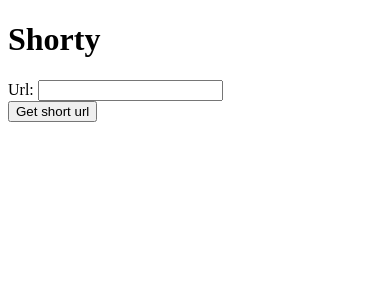
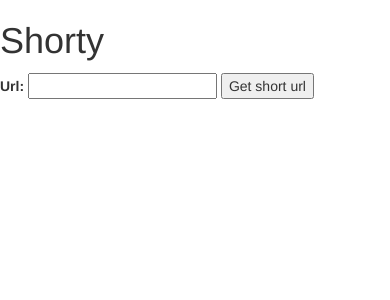
Before and after one commit to ruduran/shorty, a Django app: page / in a window 390 px wide. Shown: the top 300 px of the page. Run offline with Django 3.2, Linux system fonts and the light colour scheme; some libraries are stand-ins or nearby versions.

Commit message:
Improve the template

```diff
--- a/shorty/shortener/templates/shortener/index.html
+++ b/shorty/shortener/templates/shortener/index.html
@@ -1,15 +1,42 @@
 <!DOCTYPE html>
 <html>
+<head>
+    <title>Shorty</title>
+    <link rel="stylesheet" href="https://maxcdn.bootstrapcdn.com/bootstrap/3.3.7/css/bootstrap.min.css" />
+</head>
 <body>
-<h1>Shorty</h1>
 
-{% if short_url %}<p><strong><a href="{{ short_url }}">{{ short_url }}</a></strong></p>{% endif %}
+<div class="row">
+    <div class="col-md-2"></div>
+    <div class="col-md-8">
+        <h1>Shorty</h1>
+    </div>
+    <div class="col-md-2"></div>
+</div>
 
-<form action="{% url 'index' %}" method="post">
-    {% csrf_token %}
-    Url:
-    <input type="text" name="url" {% if url %} value="{{ url }}" {% endif %}><br/>
-    <input type="submit" value="Get short url" />
-</form>
+{% if short_url %}
+<div class="row">
+    <div class="col-md-2"></div>
+    <div class="col-md-8">
+        <div class="alert alert-success">
+            <a href="{{ short_url }}">{{ short_url }}</a>
+        </div>
+    </div>
+</div>
+{% endif %}
+
+<div class="row">
+    <div class="col-md-2"></div>
+    <div class="col-md-8">
+        <form action="{% url 'index' %}" method="post">
+            {% csrf_token %}
+            <label>Url:</label>
+            <input type="text" name="url" {% if url %} value="{{ url }}" {% endif %}>
+            <input type="submit" value="Get short url" />
+        </form>
+    </div>
+    <div class="col-md-2"></div>
+</div>
+
 </body>
 </html>
```
